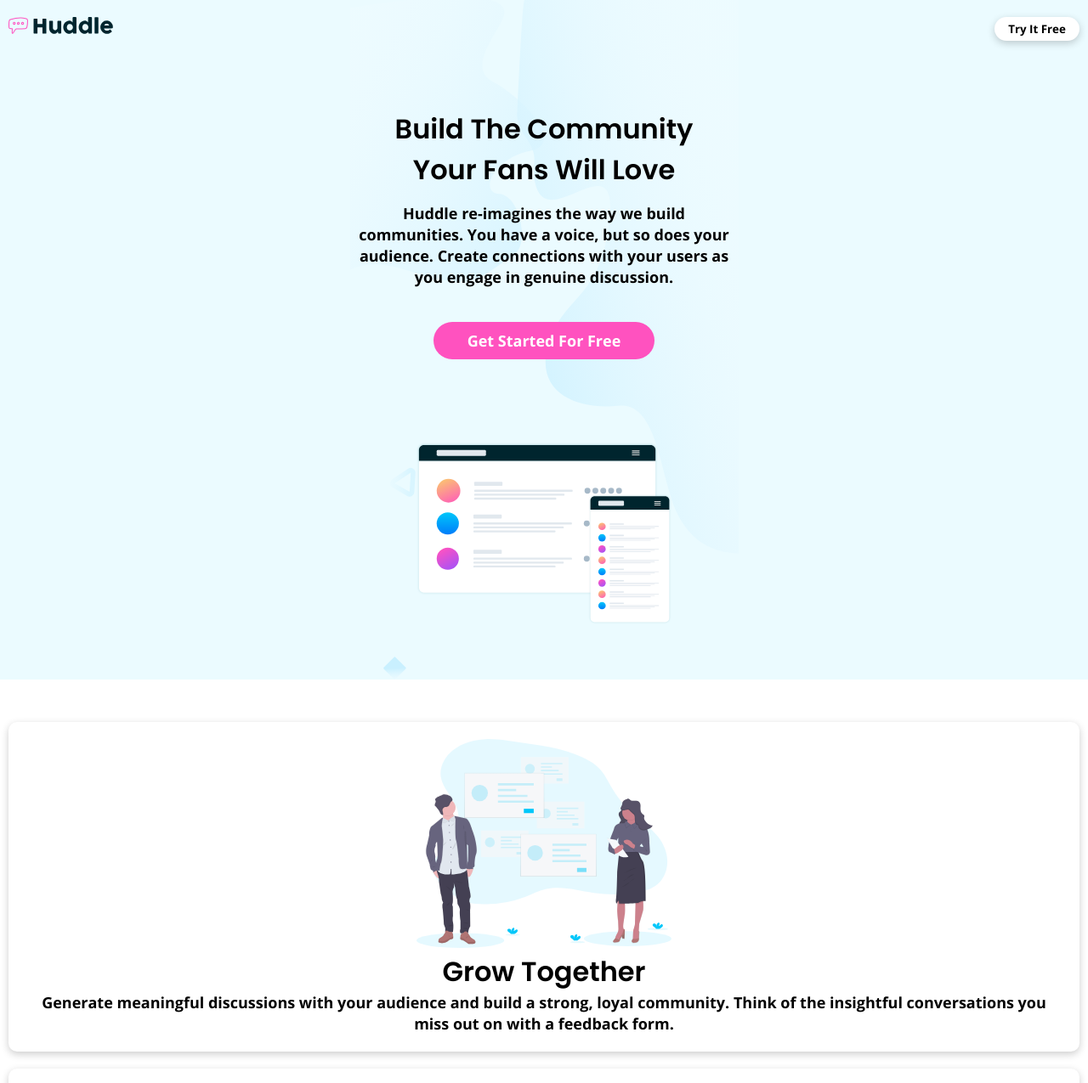
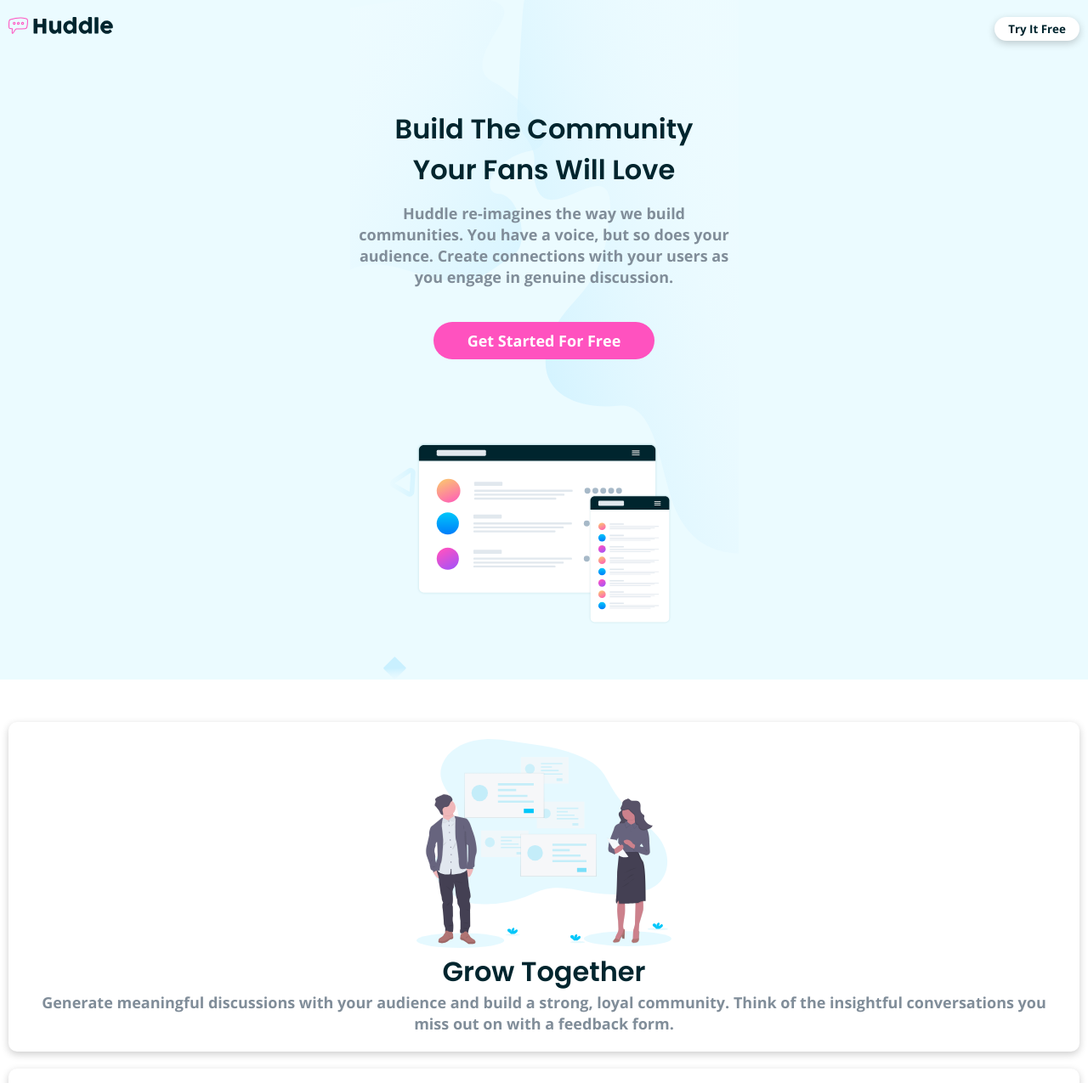
Before and after one commit to gustavofsa/huddle-landing-page, a plain HTML site: page index.html in a window 1280 px wide. Shown: the top 1275 px of the page at 85% size. Drawn offline with nearby package versions, Linux system fonts and the light colour scheme.

Commit message:
fixing text color

```diff
--- a/styles.css
+++ b/styles.css
@@ -30,6 +30,7 @@
 }
 
 .nav-container button {
+  color: var(--dark-cyan);
   font-family: "Open Sans", sans-serif;
   font-weight: 700;
   width: 100px;
@@ -51,11 +52,13 @@
 }
 
 .header-content h1 {
+  color: var(--dark-cyan);
   font-family: "Poppins", sans-serif;
   font-weight: 600;
 }
 
 .header-content p {
+  color: var(--grayish-blue);
   font-family: "Open Sans", sans-serif;
   font-size: 18px;
   line-height: 25px;
@@ -105,11 +108,13 @@
 }
 
 .card-container h1 {
+  color: var(--dark-cyan);
   font-family: "Poppins", sans-serif;
   font-weight: 600;
 }
 
 .card-container p {
+  color: var(--grayish-blue);
   font-family: "Open Sans", sans-serif;
   font-size: 18px;
   line-height: 25px;
```
